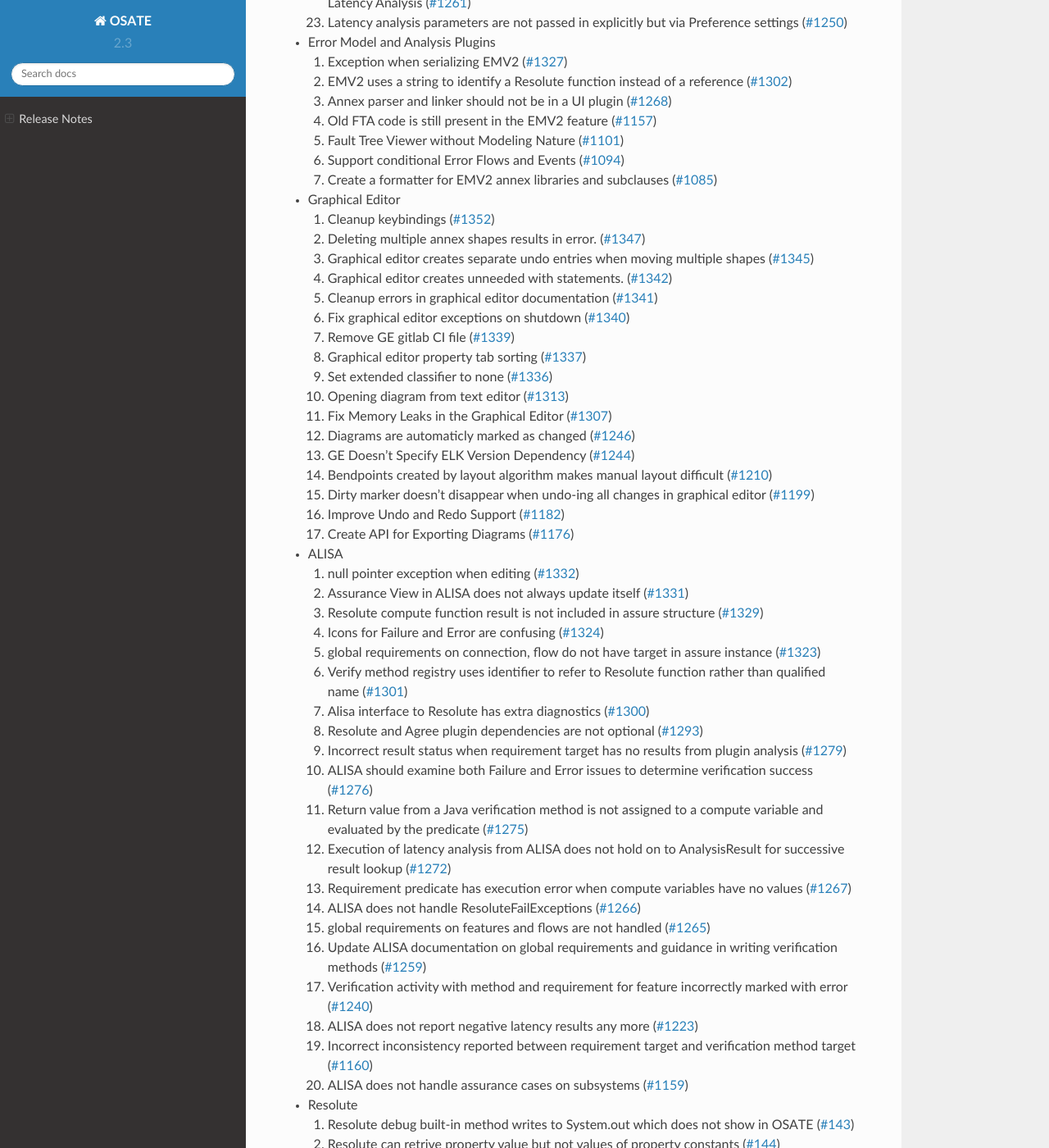
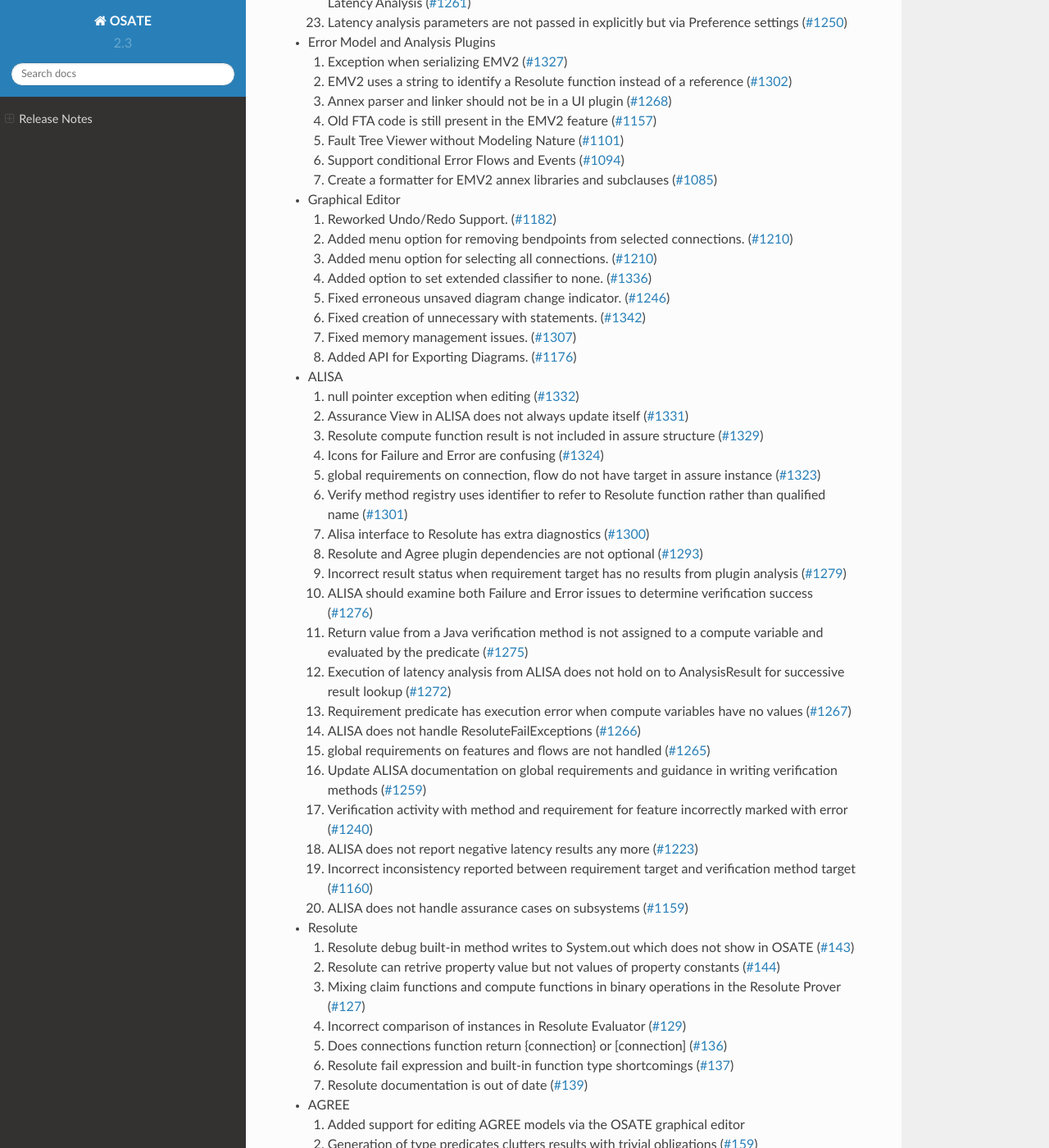
Before and after one commit to osate/website, a Sphinx documentation site: the page built from source/osate-releases.md, in a window 1280 px wide and 1400 px high, scrolled down 1210 px. Shown: the whole window at 82% size. Built offline with Sphinx 7.4.7 and the Read the Docs theme 2.0.0, drawn with Linux system fonts in a browser that asks for light colours.

Commit message:
Include GE release notes from Philip

```diff
--- a/source/osate-releases.md
+++ b/source/osate-releases.md
@@ -53,23 +53,14 @@
    1. Support conditional Error Flows and Events ([#1094](https://github.com/repos/osate/osate2/issues/1094))
    1. Create a formatter for EMV2 annex libraries and subclauses ([#1085](https://github.com/repos/osate/osate2/issues/1085))
  * Graphical Editor
-   1. Cleanup keybindings ([#1352](https://github.com/repos/osate/osate2/issues/1352))
-   1. Deleting multiple annex shapes results in error. ([#1347](https://github.com/repos/osate/osate2/issues/1347))
-   1. Graphical editor creates separate undo entries when moving multiple shapes ([#1345](https://github.com/repos/osate/osate2/issues/1345))
-   1. Graphical editor creates unneeded with statements. ([#1342](https://github.com/repos/osate/osate2/issues/1342))
-   1. Cleanup errors in graphical editor documentation ([#1341](https://github.com/repos/osate/osate2/issues/1341))
-   1. Fix graphical editor exceptions on shutdown ([#1340](https://github.com/repos/osate/osate2/issues/1340))
-   1. Remove GE gitlab CI file ([#1339](https://github.com/repos/osate/osate2/issues/1339))
-   1. Graphical editor property tab sorting ([#1337](https://github.com/repos/osate/osate2/issues/1337))
-   1. Set extended classifier to none ([#1336](https://github.com/repos/osate/osate2/issues/1336))
-   1. Opening diagram from text editor ([#1313](https://github.com/repos/osate/osate2/issues/1313))
-   1. Fix Memory Leaks in the Graphical Editor ([#1307](https://github.com/repos/osate/osate2/issues/1307))
-   1. Diagrams are automaticly marked as changed ([#1246](https://github.com/repos/osate/osate2/issues/1246))
-   1. GE Doesn't Specify ELK Version Dependency ([#1244](https://github.com/repos/osate/osate2/issues/1244))
-   1. Bendpoints created by layout algorithm makes manual layout difficult ([#1210](https://github.com/repos/osate/osate2/issues/1210))
-   1. Dirty marker doesn't disappear when undo-ing all changes in graphical editor ([#1199](https://github.com/repos/osate/osate2/issues/1199))
-   1. Improve Undo and Redo Support ([#1182](https://github.com/repos/osate/osate2/issues/1182))
-   1. Create API for Exporting Diagrams ([#1176](https://github.com/repos/osate/osate2/issues/1176))
+   1. Reworked Undo/Redo Support. ([#1182](https://github.com/osate/osate2/issues/1182))
+   1. Added menu option for removing bendpoints from selected connections. ([#1210](https://github.com/osate/osate2/issues/1210))
+   1. Added menu option for selecting all connections. ([#1210](https://github.com/osate/osate2/issues/1210))
+   1. Added option to set extended classifier to none. ([#1336](https://github.com/osate/osate2/issues/1336))
+   1. Fixed erroneous unsaved diagram change indicator. ([#1246](https://github.com/osate/osate2/issues/1246))
+   1. Fixed creation of unnecessary with statements. ([#1342](https://github.com/osate/osate2/issues/1342))
+   1. Fixed memory management issues. ([#1307](https://github.com/osate/osate2/issues/1307))
+   1. Added API for Exporting Diagrams. ([#1176](https://github.com/osate/osate2/issues/1176))
  * ALISA
    1. null pointer exception when editing ([#1332](https://github.com/repos/osate/osate2/issues/1332))
    1. Assurance View in ALISA does not always update itself ([#1331](https://github.com/repos/osate/osate2/issues/1331))
@@ -100,6 +91,7 @@
    1. Resolute fail expression and built-in function type shortcomings ([\#137](https://github.com/smaccm/smaccm/issues/137))
    1. Resolute documentation is out of date ([\#139](https://github.com/smaccm/smaccm/issues/139))
  * AGREE
+   1. Added support for editing AGREE models via the OSATE graphical editor
    1. Generation of type predicates clutters results with trivial obligations ([\#159](https://github.com/smaccm/smaccm/issues/159))
 
 ### Version 2.3.3
```
